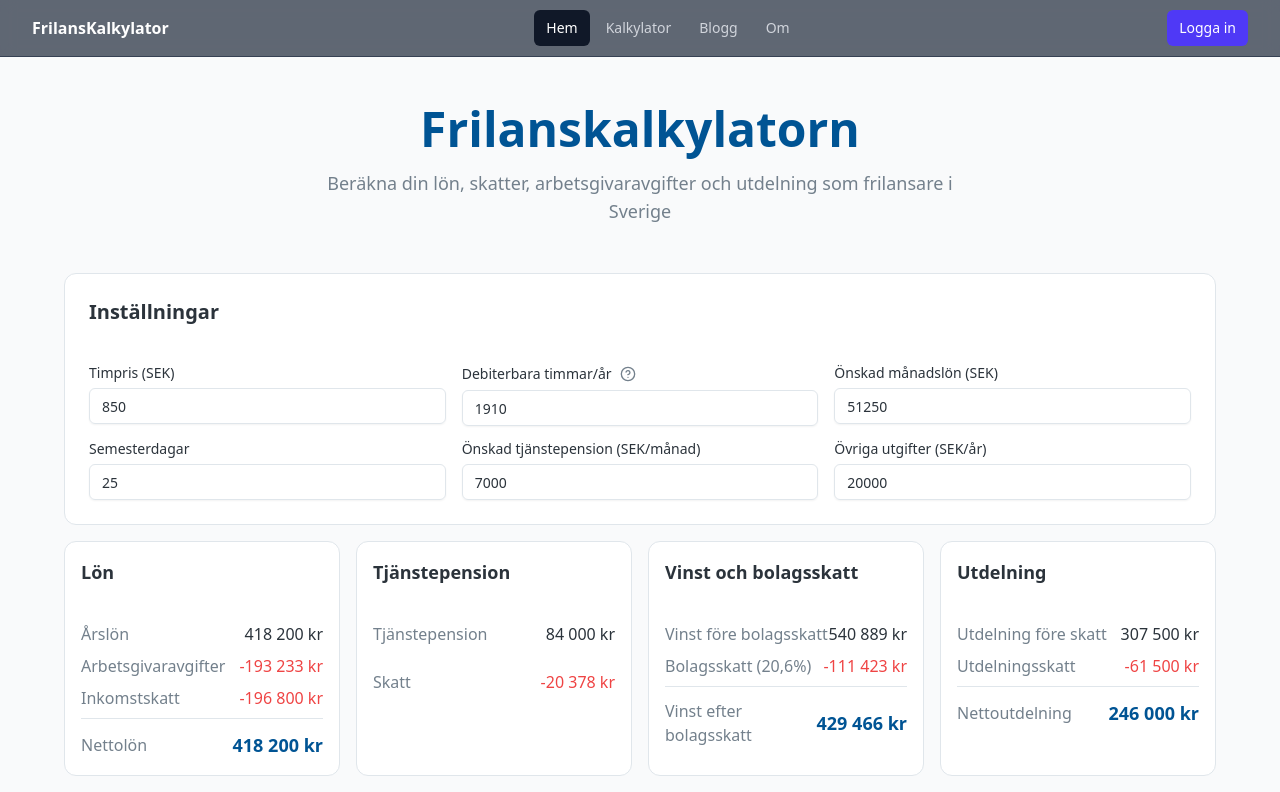
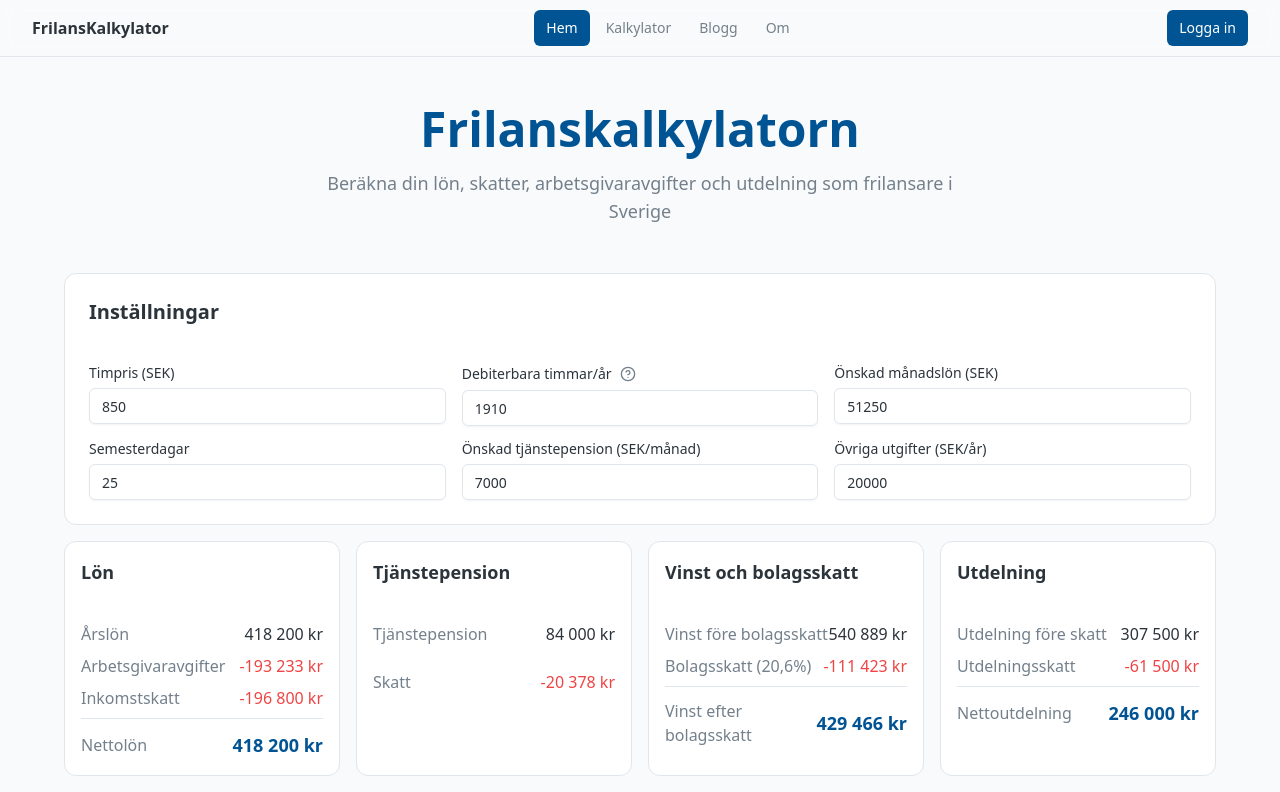
Before and after one commit to jockewe7/wage-wizard, a Next.js app: page / in a window 1280 px wide. Shown: the top 792 px of the page. Built offline with nearby package versions, Linux system fonts and the light colour scheme.

Commit message:
Style header with app theme

```diff
--- a/src/components/TopBar.tsx
+++ b/src/components/TopBar.tsx
@@ -21,7 +21,7 @@ function NavLink({ href, label }: { href: string; label: string }) {
       aria-current={active ? "page" : undefined}
       className={[
         "px-3 py-2 rounded-md text-sm font-medium transition",
-        active ? "bg-gray-900 text-white" : "text-gray-300 hover:bg-gray-700 hover:text-white",
+        active ? "bg-primary text-primary-foreground" : "text-muted-foreground hover:bg-accent hover:text-accent-foreground",
       ].join(" ")}
     >
       {label}
@@ -46,8 +46,8 @@ export default function Topbar() {
     <header
       className={[
         "sticky top-0 z-50",
-        "bg-gray-800/90 backdrop-blur supports-[backdrop-filter]:bg-gray-800/70",
-        "border-b border-gray-700",
+        "bg-card/90 backdrop-blur supports-backdrop-filter:bg-card/70",
+        "border-b border-border",
         scrolled ? "shadow-sm" : "",
         // iOS notch safe-area
         "pt-[env(safe-area-inset-top)]",
@@ -55,20 +55,20 @@ export default function Topbar() {
     >
       <nav className="mx-auto max-w-7xl px-4 sm:px-6 lg:px-8">
         <div className="flex h-14 items-center justify-between">
-          <Link href="/" className="text-white font-semibold">FrilansKalkylator</Link>
+          <Link href="/" className="text-foreground font-semibold">FrilansKalkylator</Link>
 
           <div className="hidden md:flex items-center gap-1">
             {NAV.map((i) => <NavLink key={i.href} {...i} />)}
           </div>
 
           <div className="hidden md:flex items-center gap-2">
-            <Link href="/logga-in" className="px-3 py-2 rounded-md text-sm font-medium text-white bg-indigo-600 hover:bg-indigo-500">
+            <Link href="/logga-in" className="px-3 py-2 rounded-md text-sm font-medium text-primary-foreground bg-primary hover:bg-primary/90">
               Logga in
             </Link>
           </div>
 
           <button
-            className="md:hidden inline-flex items-center justify-center rounded-md p-2 text-gray-200 hover:bg-gray-700 focus:outline-none"
+            className="md:hidden inline-flex items-center justify-center rounded-md p-2 text-muted-foreground hover:bg-accent hover:text-accent-foreground focus:outline-none"
             onClick={() => setOpen((v) => !v)}
             aria-label="Öppna meny"
             aria-expanded={open}
@@ -91,7 +91,7 @@ export default function Topbar() {
                   key={i.href}
                   href={i.href}
                   onClick={() => setOpen(false)}
-                  className="block px-3 py-2 rounded-md text-base font-medium text-gray-100 hover:bg-gray-700"
+                  className="block px-3 py-2 rounded-md text-base font-medium text-foreground hover:bg-accent hover:text-accent-foreground"
                 >
                   {i.label}
                 </Link>
@@ -99,7 +99,7 @@ export default function Topbar() {
               <Link
                 href="/logga-in"
                 onClick={() => setOpen(false)}
-                className="block px-3 py-2 rounded-md text-base font-medium text-white bg-indigo-600 hover:bg-indigo-500"
+                className="block px-3 py-2 rounded-md text-base font-medium text-primary-foreground bg-primary hover:bg-primary/90"
               >
                 Logga in
               </Link>
```
